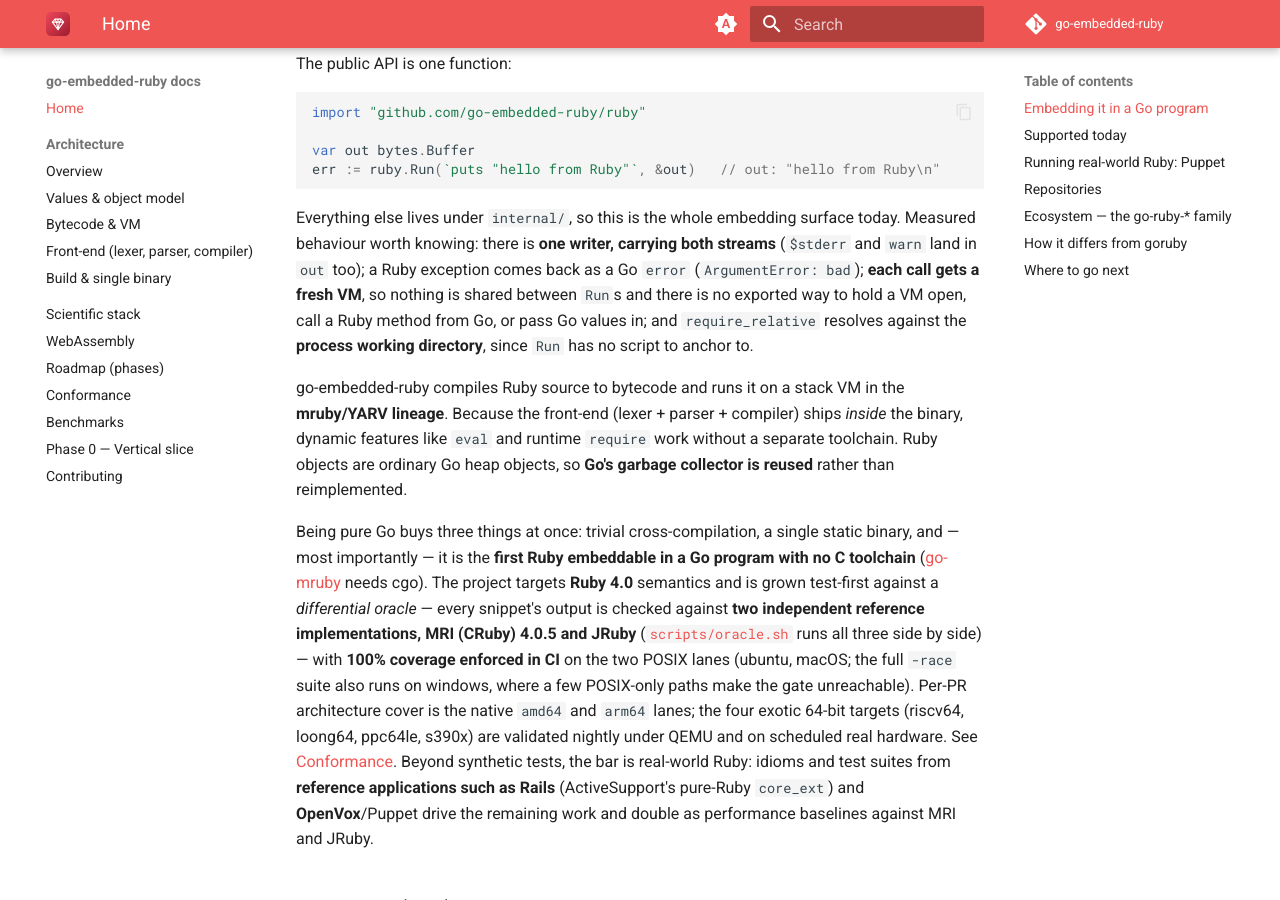
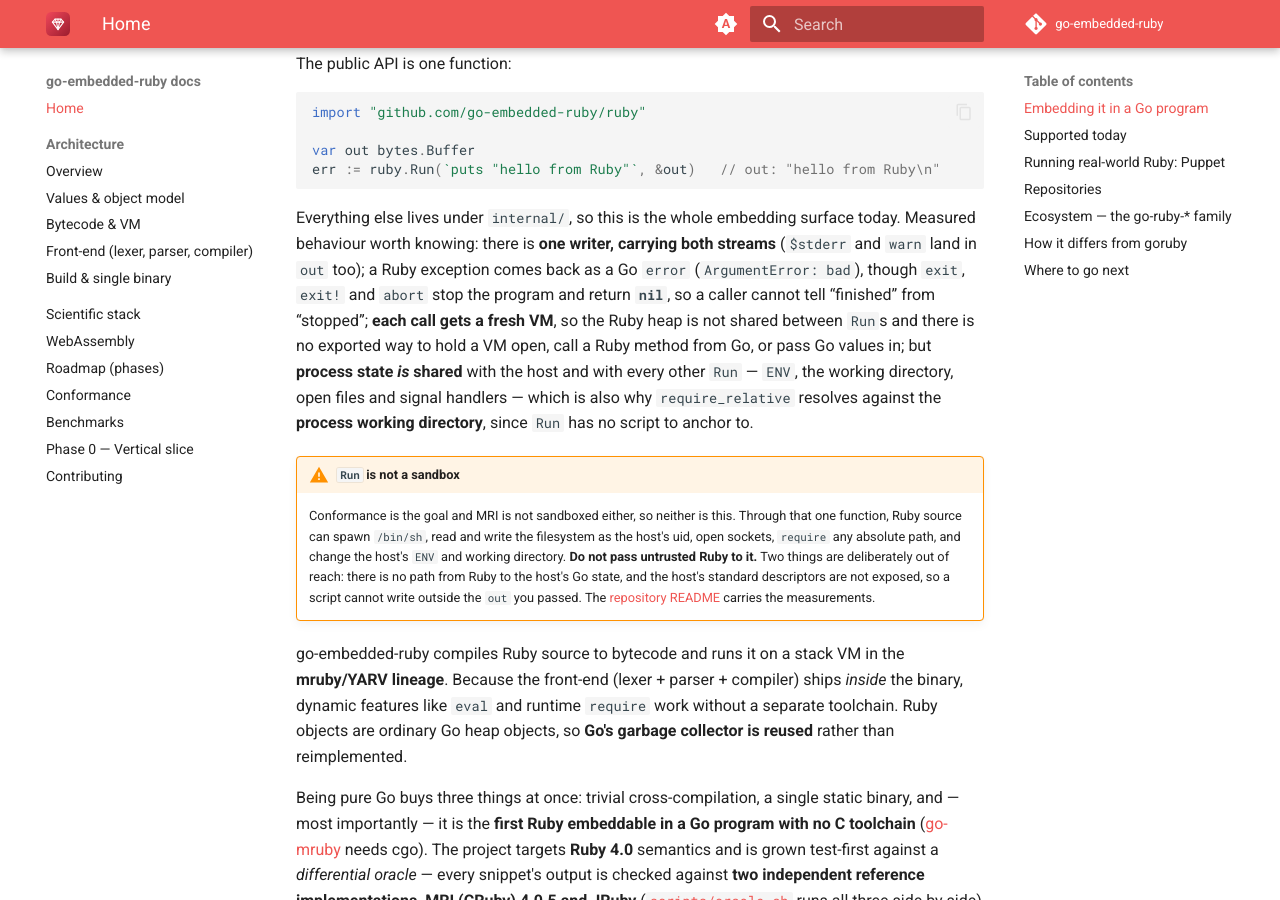
Before and after one commit to go-embedded-ruby/docs, an MkDocs documentation site: the page built from docs/index.md, in a window 1280 px wide and 900 px high, scrolled down 415 px. Built offline with MkDocs 1.6.1 and Material for MkDocs 9.7.7, drawn with Linux system fonts in a browser that asks for light colours; the version menu is left out.

Commit message:
docs: the embedding contract says nothing is shared between Runs; process state is (#19)
The "Embedding it in a Go program" section promised, unqualified, that "nothing
is shared between `Run`s" -- and then said, in the same sentence, that
`require_relative` resolves against the **process** working directory. Both
cannot be true, and the measurement says the second one is.

Measured against origin/main through the public `Run` and nothing else, with a
small Go embedder rather than the rbgo CLI: a script that assigns to `ENV` and
calls `Dir.chdir` changes them for the host Go program and they stay changed
after `Run` returns. A host whose PATH was 860 bytes and whose cwd was its
build directory came back with a 13-byte PATH and a cwd of /private/tmp. Since
`require_relative` anchors there, one `Run` can also plant a file a later `Run`
loads.

The narrow claim does hold and is kept: a global, a constant and a String
monkey-patch set in one call really are gone in the next. So the sentence is
now scoped to the Ruby heap instead of being dropped.

Two further corrections in the same paragraph:

`exit`, `exit!` and `abort` make `Run` return nil, so the "a Ruby exception
comes back as a Go error" clause was describing the one case that works.
Tracked upstream in go-embedded-ruby/ruby#773.

And a warning admonition saying plainly that `Run` is not a sandbox. That is
not a defect report -- MRI is not sandboxed either and conformance is the goal
-- but MRI is normally a CLI a person runs on their own code, whereas `Run` is
a function someone links into a server, and this page had no safety language at
all. It also records the two things that are deliberately out of reach, because
those are properties worth not losing by accident.

The measurements live in the repository README rather than being duplicated
here, and the admonition links to them. Its anchor resolves once
go-embedded-ruby/ruby#770 merges, which adds that section.

Co-authored-by: Claude Opus 5 <noreply@anthropic.com>

```diff
--- a/docs/index.md
+++ b/docs/index.md
@@ -26,10 +26,26 @@ err := ruby.Run(`puts "hello from Ruby"`, &out)   // out: "hello from Ruby\n"
 Everything else lives under `internal/`, so this is the whole embedding surface
 today. Measured behaviour worth knowing: there is **one writer, carrying both
 streams** (`$stderr` and `warn` land in `out` too); a Ruby exception comes back as a
-Go `error` (`ArgumentError: bad`); **each call gets a fresh VM**, so nothing is
-shared between `Run`s and there is no exported way to hold a VM open, call a Ruby
-method from Go, or pass Go values in; and `require_relative` resolves against the
-**process working directory**, since `Run` has no script to anchor to.
+Go `error` (`ArgumentError: bad`), though `exit`, `exit!` and `abort` stop the
+program and return **`nil`**, so a caller cannot tell “finished” from “stopped”;
+**each call gets a fresh VM**, so the Ruby heap is not shared between `Run`s and
+there is no exported way to hold a VM open, call a Ruby method from Go, or pass
+Go values in; but **process state *is* shared** with the host and with every
+other `Run` — `ENV`, the working directory, open files and signal handlers — which
+is also why `require_relative` resolves against the **process working
+directory**, since `Run` has no script to anchor to.
+
+!!! warning "`Run` is not a sandbox"
+
+    Conformance is the goal and MRI is not sandboxed either, so neither is this.
+    Through that one function, Ruby source can spawn `/bin/sh`, read and write
+    the filesystem as the host's uid, open sockets, `require` any absolute path,
+    and change the host's `ENV` and working directory. **Do not pass untrusted
+    Ruby to it.** Two things are deliberately out of reach: there is no path from
+    Ruby to the host's Go state, and the host's standard descriptors are not
+    exposed, so a script cannot write outside the `out` you passed. The
+    [repository README](https://github.com/go-embedded-ruby/ruby#run-is-not-a-sandbox)
+    carries the measurements.
 
 go-embedded-ruby compiles Ruby source to bytecode and runs it on a stack VM in
 the **mruby/YARV lineage**. Because the front-end (lexer + parser + compiler)
```
